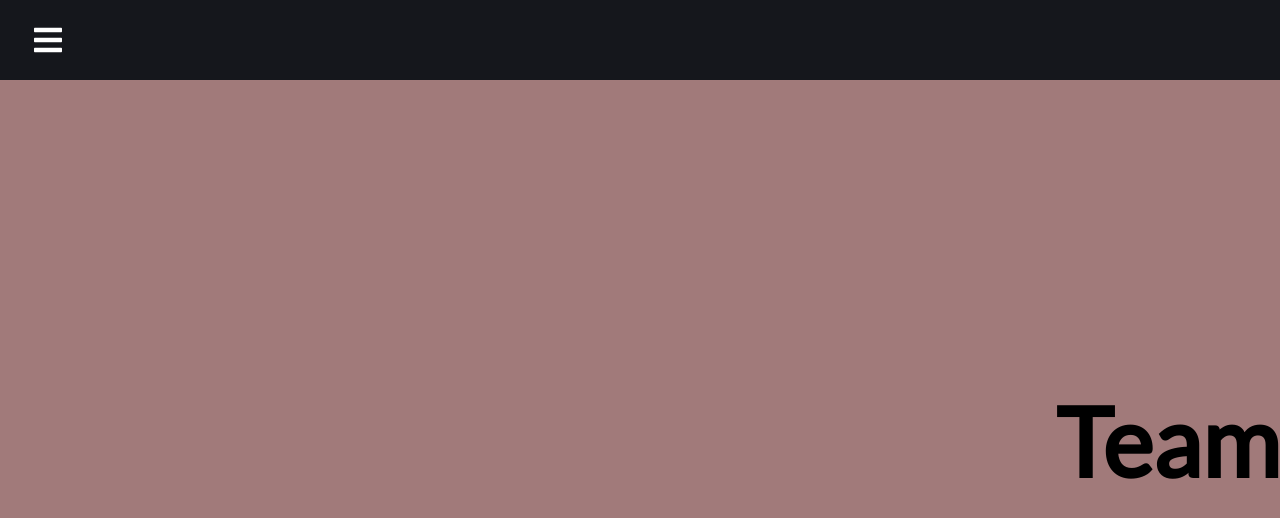
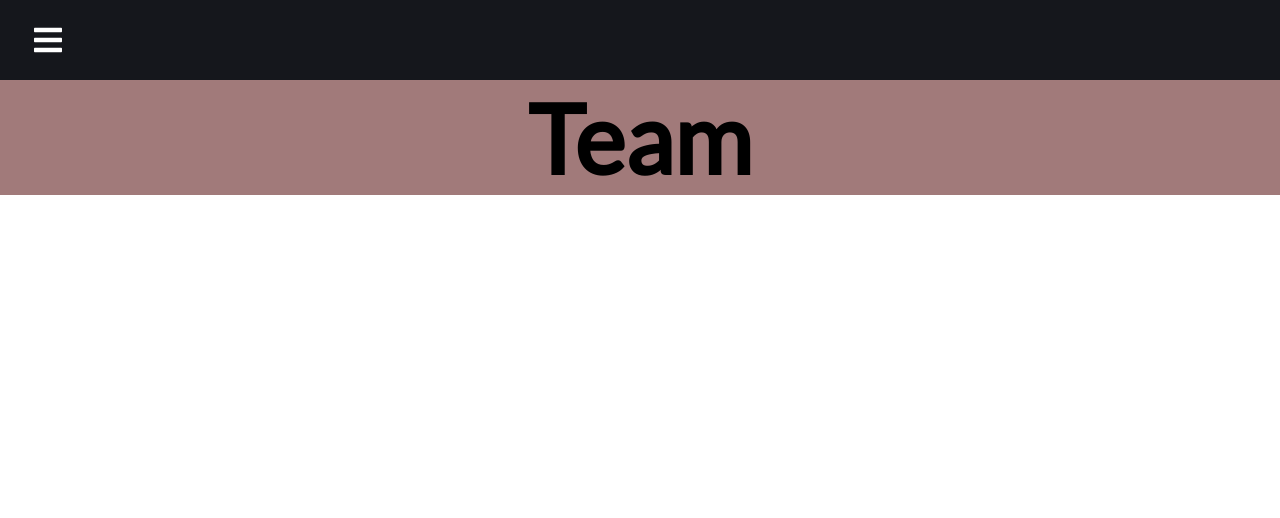
Before and after one commit to Sandstone-Group/dicommunity, a React (Create React App) app: page /team in a window 1280 px wide. Shown: the top 518 px of the page. Built offline with nearby package versions, Linux system fonts and the light colour scheme.

Commit message:
Adding dicommunity apps - still working on styling

```diff
--- a/src/App.css
+++ b/src/App.css
@@ -21,15 +21,23 @@
   display: flex;
 }
 
+.sidebar-heading {
+  justify-content: right;
+  text-align: right;
+  color: aquamarine;
+  text-justify: right;
+}
+
 .home,
 .reports,
 .products,
 .team,
 .reports {
-  display: flex;
-  height: 90vh;
+  display: grid;
+  padding: 16 px;
+  height: fit-content;
   align-items: center;
-  justify-content: right;
+  justify-content: center;
   font-size: 3rem;
   background-color: rgb(161, 122, 122);
 }
--- a/src/pages/AppHome.js
+++ b/src/pages/AppHome.js
@@ -4,9 +4,17 @@ const AppHome = () => {
   return (
     <div className="home">
       <iframe
+        title="GIS"
+        width="1000"
+        height="600"
+        src="https://sandstone.maps.arcgis.com/apps/webappviewer/index.html?id=a8c48643ca1946549750cf38d1d2d66c"
+        frameborder="0"
+        allowFullScreen="true"
+      ></iframe>
+      <iframe
         title="DIC Demo Dashboard"
-        width="900"
-        height="500"
+        width="1000"
+        height="600"
         src="https://app.powerbi.com/view?r=eyJrIjoiYTU4MmY3MWItZmQ4Zi00NTRiLWI5ZjktZjI5YWI1MGVhYjQ4IiwidCI6IjA1MTM5NTUzLWVlOTAtNDdhZi1iNmY3LTU0ZDk2OTc4ZTQ5ZSJ9&pageName=ReportSection"
         frameborder="0"
         allowFullScreen="true"
```
